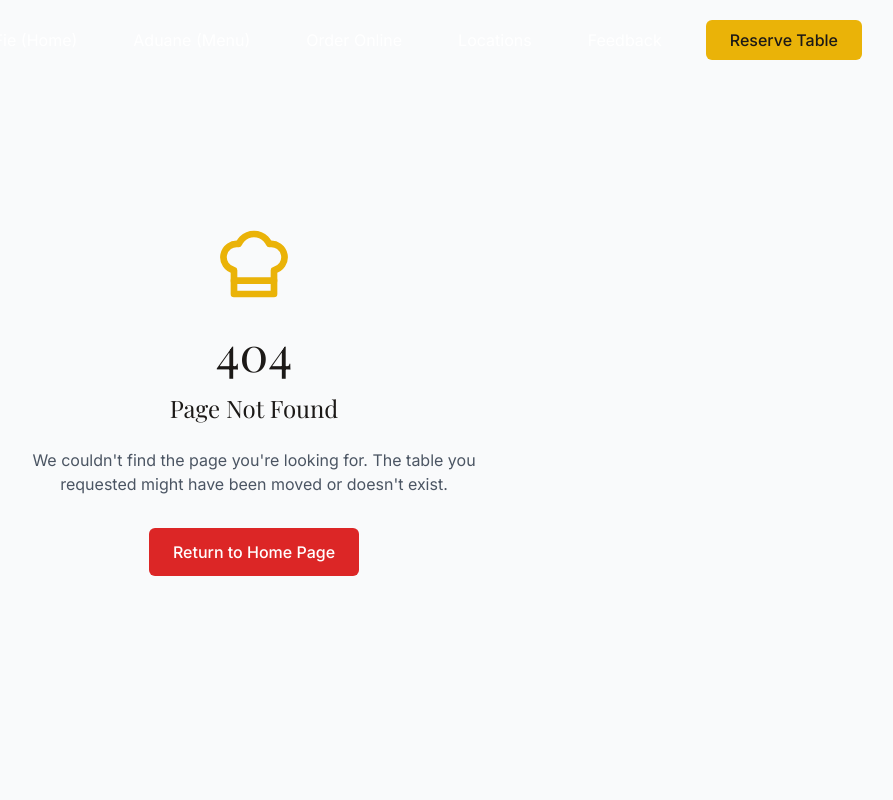
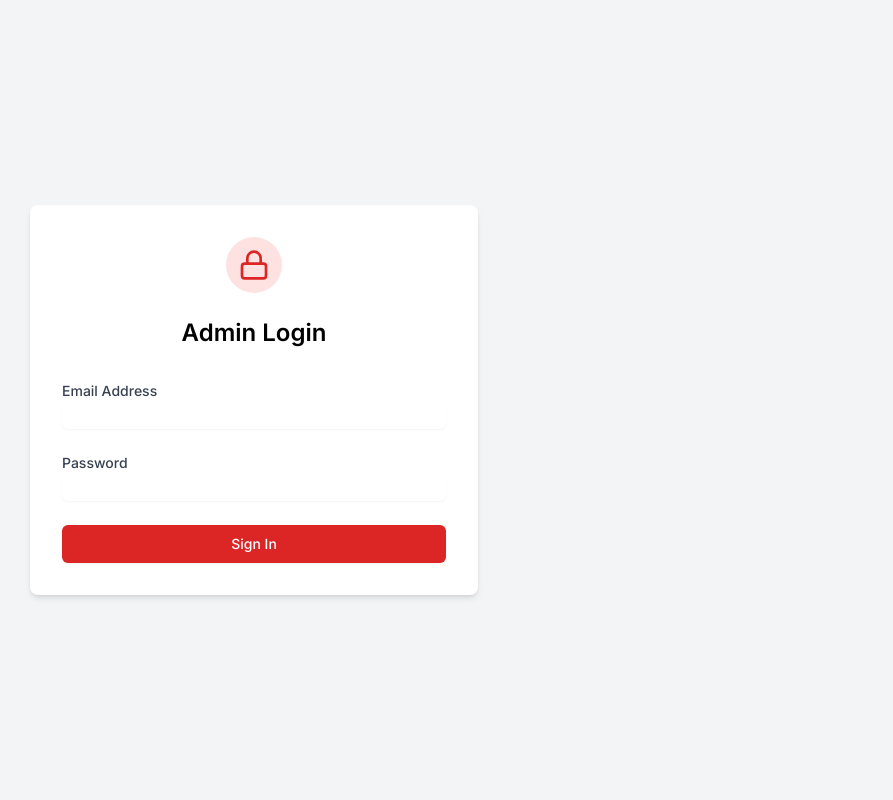
Before and after one commit to Mc-Jordans/Elegance, a React (Vite) app: page /admin/login in a window 1280 px wide. Shown: the top 800 px of the page, without its empty margins (386-1279 px from the left). Built offline with nearby package versions, Linux system fonts and the light colour scheme; no server answers; a web font is replaced by a local one.

Commit message:
Set up admin dashboard with authentication and database schema

```diff
--- a/src/App.tsx
+++ b/src/App.tsx
@@ -2,6 +2,7 @@ import { Routes, Route } from 'react-router-dom';
 
 // Layouts
 import MainLayout from './layouts/MainLayout';
+import AdminLayout from './components/admin/AdminLayout';
 
 // Pages
 import Home from './pages/Home';
@@ -11,17 +12,36 @@ import Locations from './pages/Locations';
 import Feedback from './pages/Feedback';
 import NotFound from './pages/NotFound';
 
+// Admin Pages
+import AdminLogin from './pages/admin/Login';
+import AdminDashboard from './pages/admin/Dashboard';
+import ProductManagement from './pages/admin/ProductManagement';
+import ContentManagement from './pages/admin/ContentManagement';
+import Analytics from './pages/admin/Analytics';
+
 function App() {
   return (
     <Routes>
+      {/* Main Site Routes */}
       <Route path="/" element={<MainLayout />}>
         <Route index element={<Home />} />
         <Route path="menu" element={<Menu />} />
         <Route path="order" element={<OrderOnline />} />
         <Route path="locations" element={<Locations />} />
         <Route path="feedback" element={<Feedback />} />
-        <Route path="*" element={<NotFound />} />
       </Route>
+
+      {/* Admin Routes */}
+      <Route path="/admin/login" element={<AdminLogin />} />
+      <Route path="/admin" element={<AdminLayout />}>
+        <Route path="dashboard" element={<AdminDashboard />} />
+        <Route path="products" element={<ProductManagement />} />
+        <Route path="content" element={<ContentManagement />} />
+        <Route path="analytics" element={<Analytics />} />
+      </Route>
+
+      {/* 404 Route */}
+      <Route path="*" element={<NotFound />} />
     </Routes>
   );
 }
--- /dev/null
+++ b/src/components/admin/AdminLayout.tsx
@@ -0,0 +1,53 @@
+import { useEffect } from 'react';
+import { Outlet, useNavigate } from 'react-router-dom';
+import { useAuthContext } from '../../contexts/AuthContext';
+import AdminSidebar from './AdminSidebar';
+import AdminHeader from './AdminHeader';
+
+export default function AdminLayout() {
+  const { user, loading } = useAuthContext();
+  const navigate = useNavigate();
+
+  useEffect(() => {
+    const checkAdminAccess = async () => {
+      if (!loading && !user) {
+        navigate('/admin/login');
+        return;
+      }
+
+      if (user) {
+        const { data: adminUser } = await supabase
+          .from('admin_users')
+          .select('id')
+          .eq('user_id', user.id)
+          .single();
+
+        if (!adminUser) {
+          navigate('/admin/login');
+        }
+      }
+    };
+
+    checkAdminAccess();
+  }, [user, loading, navigate]);
+
+  if (loading) {
+    return (
+      <div className="min-h-screen flex items-center justify-center">
+        <div className="animate-spin rounded-full h-8 w-8 border-b-2 border-primary-600"></div>
+      </div>
+    );
+  }
+
+  return (
+    <div className="min-h-screen bg-gray-100">
+      <AdminHeader />
+      <div className="flex">
+        <AdminSidebar />
+        <main className="flex-1 p-6">
+          <Outlet />
+        </main>
+      </div>
+    </div>
+  );
+}
--- /dev/null
+++ b/src/pages/admin/Login.tsx
@@ -0,0 +1,116 @@
+import { useState } from 'react';
+import { useNavigate } from 'react-router-dom';
+import { useForm } from 'react-hook-form';
+import { toast } from 'react-hot-toast';
+import { supabase } from '../../lib/supabase';
+import { Lock } from 'lucide-react';
+
+interface LoginForm {
+  email: string;
+  password: string;
+}
+
+export default function AdminLogin() {
+  const [isLoading, setIsLoading] = useState(false);
+  const navigate = useNavigate();
+  const { register, handleSubmit, formState: { errors } } = useForm<LoginForm>();
+
+  const onSubmit = async (data: LoginForm) => {
+    try {
+      setIsLoading(true);
+
+      const { data: authData, error: authError } = await supabase.auth.signInWithPassword({
+        email: data.email,
+        password: data.password,
+      });
+
+      if (authError) throw authError;
+
+      // Verify admin status
+      const { data: adminData, error: adminError } = await supabase
+        .from('admin_users')
+        .select('id, role')
+        .eq('user_id', authData.user?.id)
+        .single();
+
+      if (adminError || !adminData) {
+        throw new Error('Unauthorized access');
+      }
+
+      // Update last login
+      await supabase
+        .from('admin_users')
+        .update({ last_login: new Date().toISOString() })
+        .eq('id', adminData.id);
+
+      toast.success('Welcome back, admin!');
+      navigate('/admin/dashboard');
+    } catch (error: any) {
+      toast.error(error.message);
+    } finally {
+      setIsLoading(false);
+    }
+  };
+
+  return (
+    <div className="min-h-screen bg-gray-100 flex items-center justify-center px-4">
+      <div className="max-w-md w-full">
+        <div className="bg-white rounded-lg shadow-md p-8">
+          <div className="flex justify-center mb-6">
+            <div className="p-3 bg-primary-100 rounded-full">
+              <Lock className="h-8 w-8 text-primary-600" />
+            </div>
+          </div>
+
+          <h1 className="text-2xl font-semibold text-center mb-8">Admin Login</h1>
+
+          <form onSubmit={handleSubmit(onSubmit)} className="space-y-6">
+            <div>
+              <label htmlFor="email" className="block text-sm font-medium text-gray-700">
+                Email Address
+              </label>
+              <input
+                id="email"
+                type="email"
+                {...register('email', {
+                  required: 'Email is required',
+                  pattern: {
+                    value: /^[A-Z0-9._%+-]+@[A-Z0-9.-]+\.[A-Z]{2,}$/i,
+                    message: 'Invalid email address'
+                  }
+                })}
+                className="mt-1 block w-full rounded-md border-gray-300 shadow-sm focus:border-primary-500 focus:ring-primary-500"
+              />
+              {errors.email && (
+                <p className="mt-1 text-sm text-red-600">{errors.email.message}</p>
+              )}
+            </div>
+
+            <div>
+              <label htmlFor="password" className="block text-sm font-medium text-gray-700">
+                Password
+              </label>
+              <input
+                id="password"
+                type="password"
+                {...register('password', { required: 'Password is required' })}
+                className="mt-1 block w-full rounded-md border-gray-300 shadow-sm focus:border-primary-500 focus:ring-primary-500"
+              />
+              {errors.password && (
+                <p className="mt-1 text-sm text-red-600">{errors.password.message}</p>
+              )}
+            </div>
+
+            <button
+              type="submit"
+              disabled={isLoading}
+              className="w-full flex justify-center py-2 px-4 border border-transparent rounded-md shadow-sm text-sm font-medium text-white bg-primary-600 hover:bg-primary-700 focus:outline-none focus:ring-2 focus:ring-offset-2 focus:ring-primary-500 disabled:bg-gray-400"
+            >
+              {isLoading ? 'Signing in...' : 'Sign In'}
+            </button>
+          </form>
+        </div>
+      </div>
+    </div>
+  );
+}
```
Also changed, not shown: 1 other file (tests, documents, lock files or other folders).
